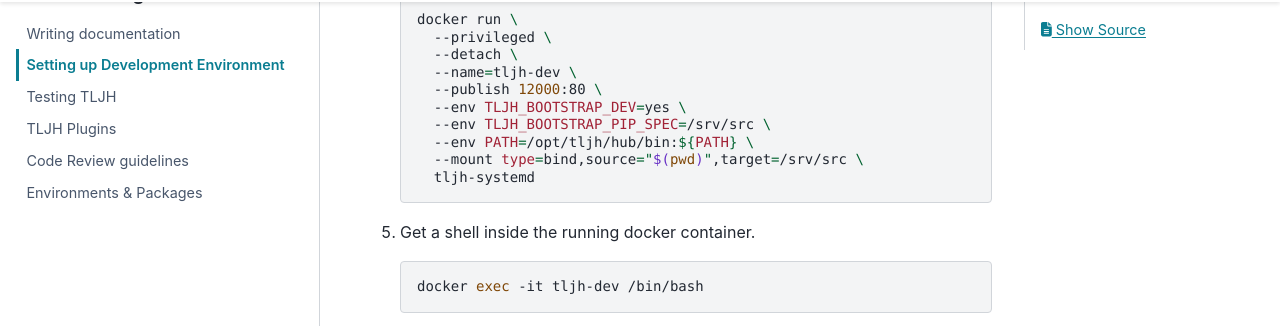
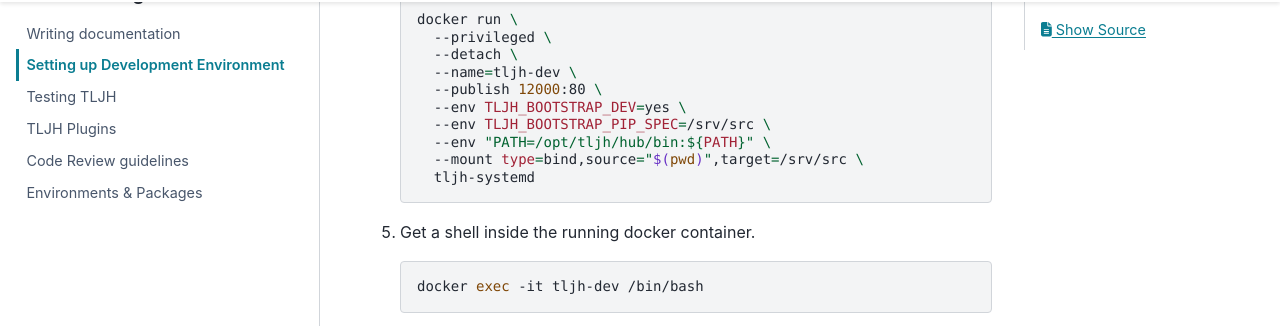
Before and after one commit to jupyterhub/the-littlest-jupyterhub, a Sphinx documentation site: the page built from docs/contributing/dev-setup.md, in a window 1280 px wide and 900 px high, scrolled down 510 px. Shown: the part 126-452 px from the top of the window. Built offline with Sphinx 7.4.7 and the PyData theme 0.15.4, drawn with Linux system fonts in a browser that asks for light colours.

````diff
--- a/docs/contributing/dev-setup.md
+++ b/docs/contributing/dev-setup.md
@@ -26,7 +26,7 @@ The easiest & safest way to develop & test TLJH is with [Docker](https://www.doc
      --publish 12000:80 \
      --env TLJH_BOOTSTRAP_DEV=yes \
      --env TLJH_BOOTSTRAP_PIP_SPEC=/srv/src \
-     --env PATH=/opt/tljh/hub/bin:${PATH} \
+     --env "PATH=/opt/tljh/hub/bin:${PATH}" \
      --mount type=bind,source="$(pwd)",target=/srv/src \
      tljh-systemd
    ```
````
